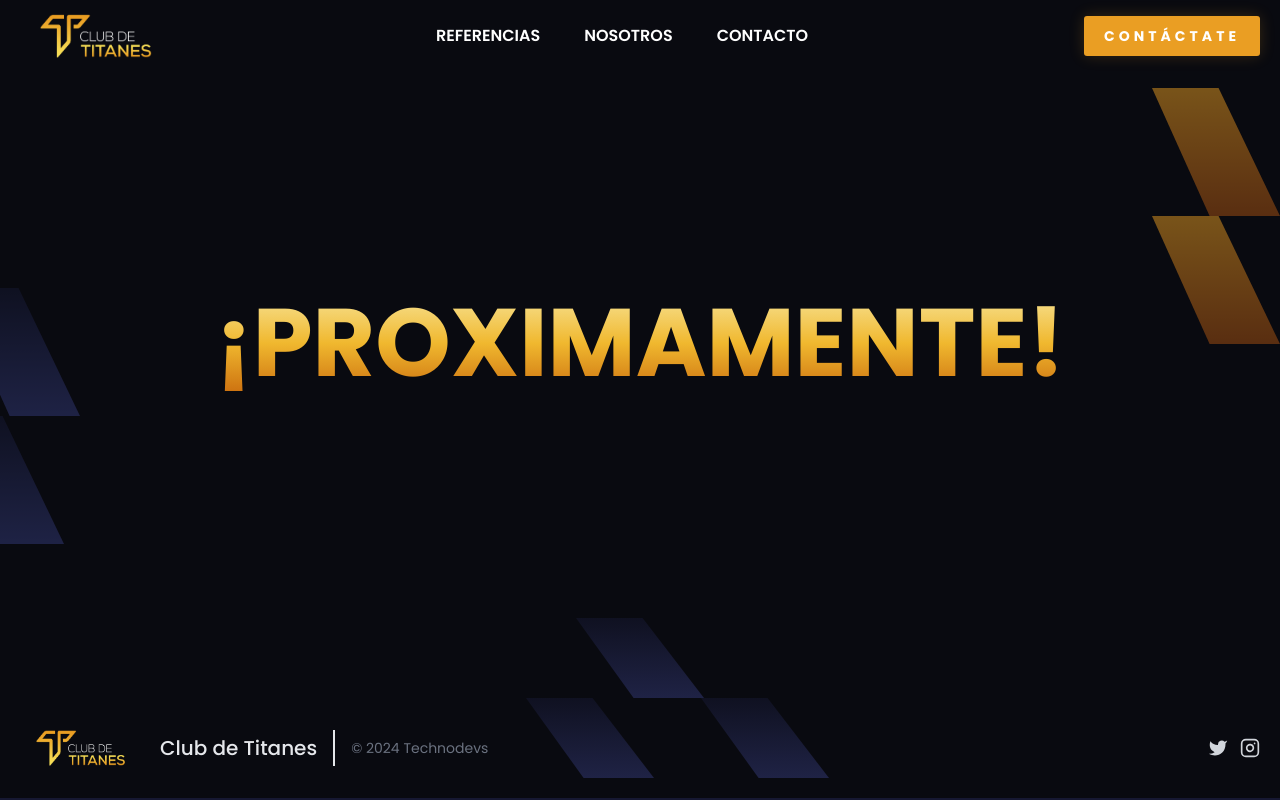
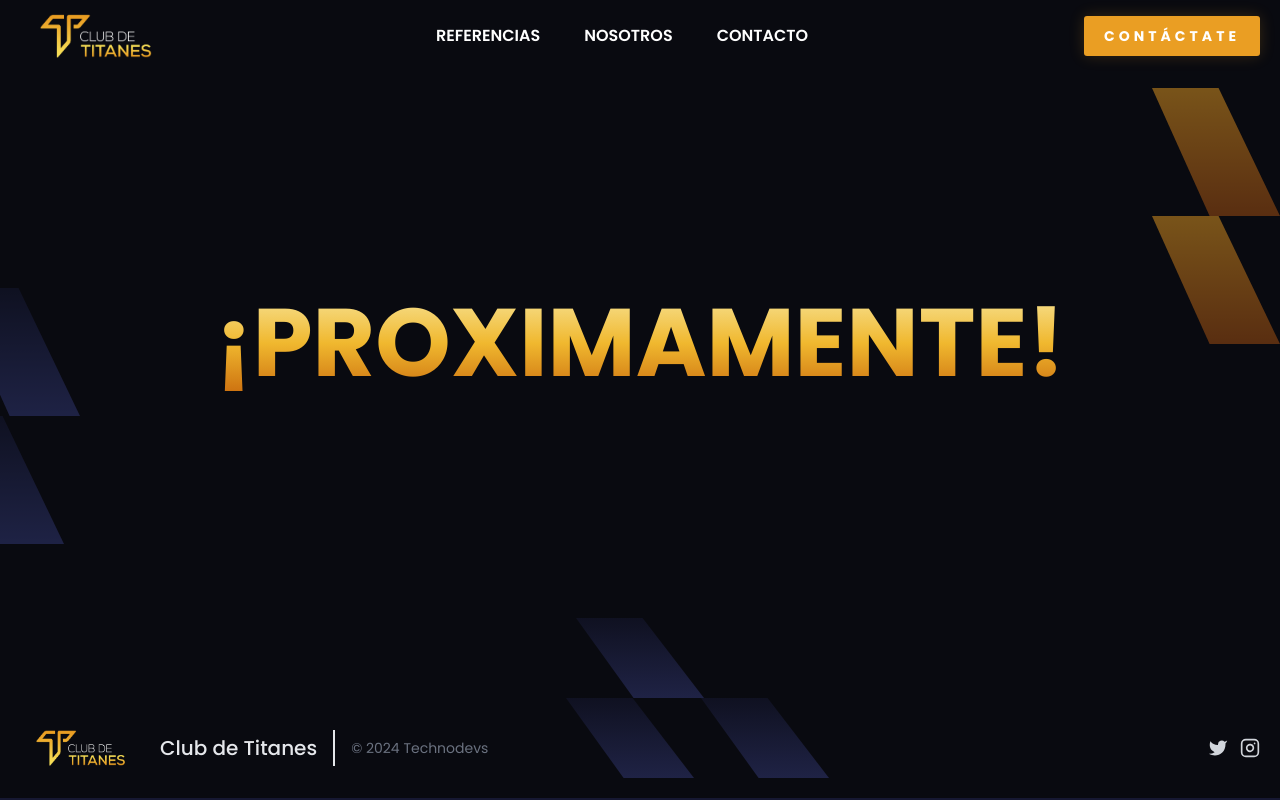
Before and after one commit to technodevs-ar/ClubDeTitanes, a React (Vite) app: page / in a window 1280 px wide. Built offline with nearby package versions, Linux system fonts and the light colour scheme.

Commit message:
Arreglo fondo puntudo

```diff
--- a/src/components/Home/SectionProximamente.jsx
+++ b/src/components/Home/SectionProximamente.jsx
@@ -12,7 +12,7 @@ export const SectionProximamente = () => {
       <Parallax speed={0} className='polygon hidden lg:block bg-gradient-to-b from-primary-500 to-primary-700 opacity-50 w-32 h-32 absolute top-[100px] right-0 z-0'></Parallax>
       <Parallax speed={0} className='polygon hidden lg:block bg-gradient-to-b from-primary-500 to-primary-700 opacity-50 w-32 h-32 absolute top-[228px] right-0'></Parallax>
 
-      <div className='polygon hidden lg:block bg-gradient-to-b from-secondary-950 to-secondary-900 w-32 h-20 absolute m-auto -left-[100px] right-0 z-0 -bottom-20 opacity-50'></div>
+      <div className='polygon hidden lg:block bg-gradient-to-b from-secondary-950 to-secondary-900 w-32 h-20 absolute m-auto -left-[20px] right-0 z-0 -bottom-20 opacity-50'></div>
       <div className='polygon hidden lg:block bg-gradient-to-b from-secondary-950 to-secondary-900 w-32 h-20 absolute m-auto left-0 right-0 z-0 bottom-0 opacity-50'></div>
       <div className='polygon hidden lg:block bg-gradient-to-b from-secondary-950 to-secondary-900 w-32 h-20 absolute m-auto left-[250px] right-0 z-0 -bottom-20 opacity-50'></div>
 
```
